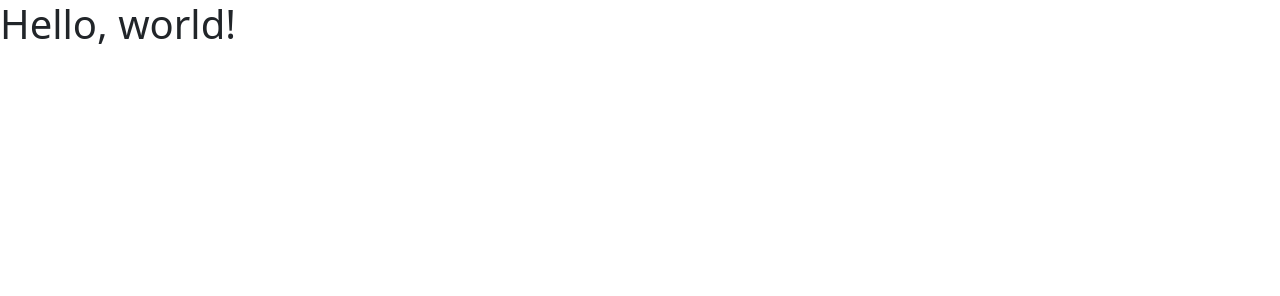
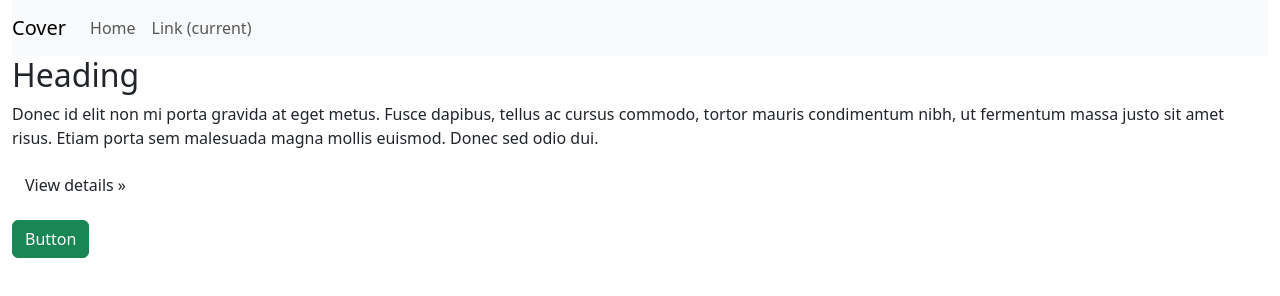
Before and after one commit to MauricioRoseo/Aula_IDW, a plain HTML site: page Aula 08_05/index.html in a window 1280 px wide. Drawn offline with nearby package versions, Linux system fonts and the light colour scheme.

Commit message:
first commit

```diff
--- a/Aula 08_05/index.html
+++ b/Aula 08_05/index.html
@@ -1,13 +1,57 @@
 <!doctype html>
 <html lang="en">
-  <head>
+<head>
     <meta charset="utf-8">
     <meta name="viewport" content="width=device-width, initial-scale=1">
     <title>Bootstrap demo</title>
     <link href="https://cdn.jsdelivr.net/npm/bootstrap@5.3.0-alpha3/dist/css/bootstrap.min.css" rel="stylesheet" integrity="sha384-KK94CHFLLe+nY2dmCWGMq91rCGa5gtU4mk92HdvYe+M/SXH301p5ILy+dN9+nJOZ" crossorigin="anonymous">
-  </head>
-  <body>
-    <h1>Hello, world!</h1>
-    <script src="https://cdn.jsdelivr.net/npm/bootstrap@5.3.0-alpha3/dist/js/bootstrap.bundle.min.js" integrity="sha384-ENjdO4Dr2bkBIFxQpeoTz1HIcje39Wm4jDKdf19U8gI4ddQ3GYNS7NTKfAdVQSZe" crossorigin="anonymous"></script>
-  </body>
+</head>
+<body>
+    <div class="container-fluid">
+        <div class="row">
+            <div class="col-md-12">
+                <nav class="navbar navbar-expand-lg navbar-light bg-light">
+
+                    <button class="navbar-toggler" type="button" data-toggle="collapse" data-target="#bs-example-navbar-collapse-1">
+                        <span class="navbar-toggler-icon"></span>
+                    </button> <a class="navbar-brand" href="#">Cover</a>
+                    <div class="collapse navbar-collapse" id="bs-example-navbar-collapse-1">
+
+                        <ul class="navbar-nav">
+                            <li class="nav-item active">
+                                 <a class="nav-link" href="#">Home<span class="sr-only"></span></a>
+                            </li>
+                        </ul>
+                        <ul class="navbar-nav ml-md-auto">
+                            <li class="nav-item active">
+                                 <a class="nav-link" href="#">Link <span class="sr-only">(current)</span></a>
+                            </li>
+                        </ul>
+                    </div>
+                </nav>
+            </div>
+        </div>
+        <div class="row">
+            <div class="col-md-12">
+                <h2>
+                    Heading
+                </h2>
+                <p>
+                    Donec id elit non mi porta gravida at eget metus. Fusce dapibus, tellus ac cursus commodo, tortor mauris condimentum nibh, ut fermentum massa justo sit amet risus. Etiam porta sem malesuada magna mollis euismod. Donec sed odio dui.
+                </p>
+                <p>
+                    <a class="btn" href="#">View details »</a>
+                </p>
+                <button type="button" class="btn btn-success">
+                    Button
+                </button>
+            </div>
+        </div>
+        <div class="row">
+            <div class="col-md-12">
+                 <span class="badge badge-default">Label</span>
+            </div>
+        </div>
+    </div>
+</body>
 </html>
```
